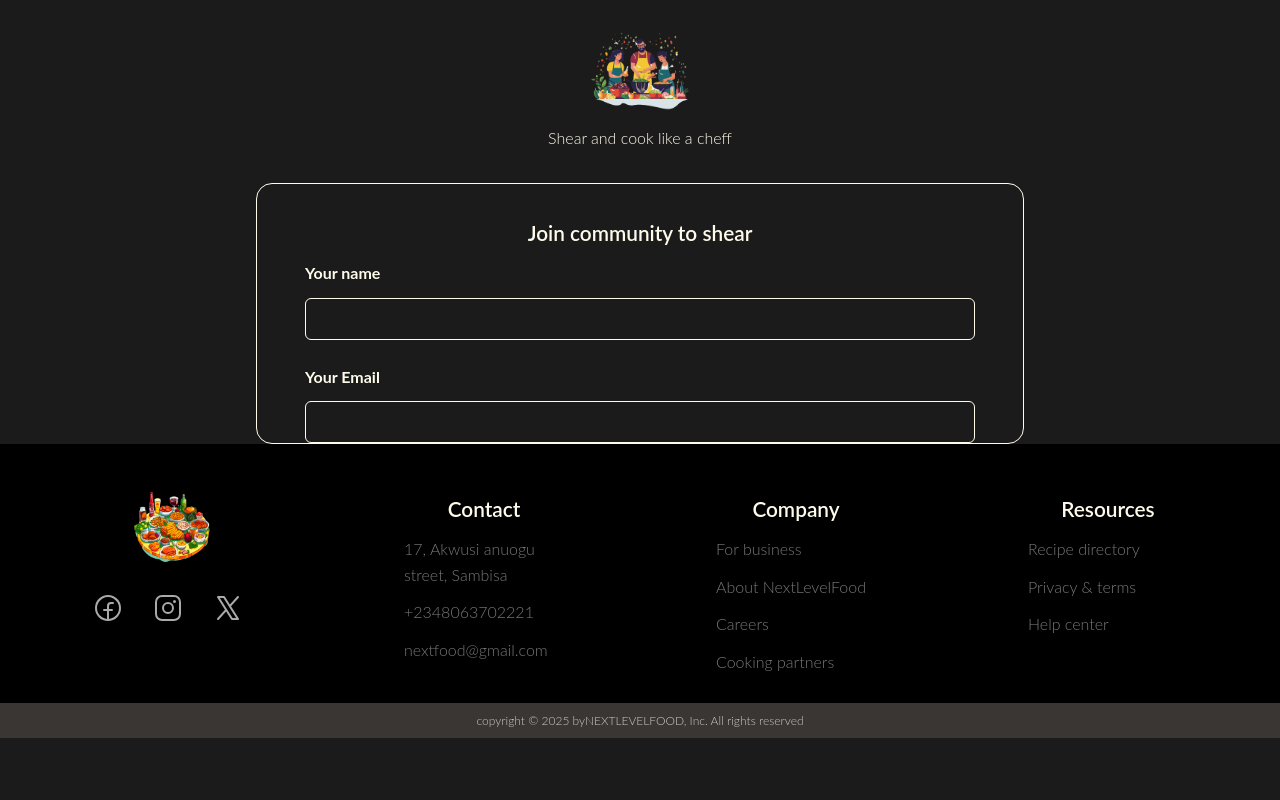
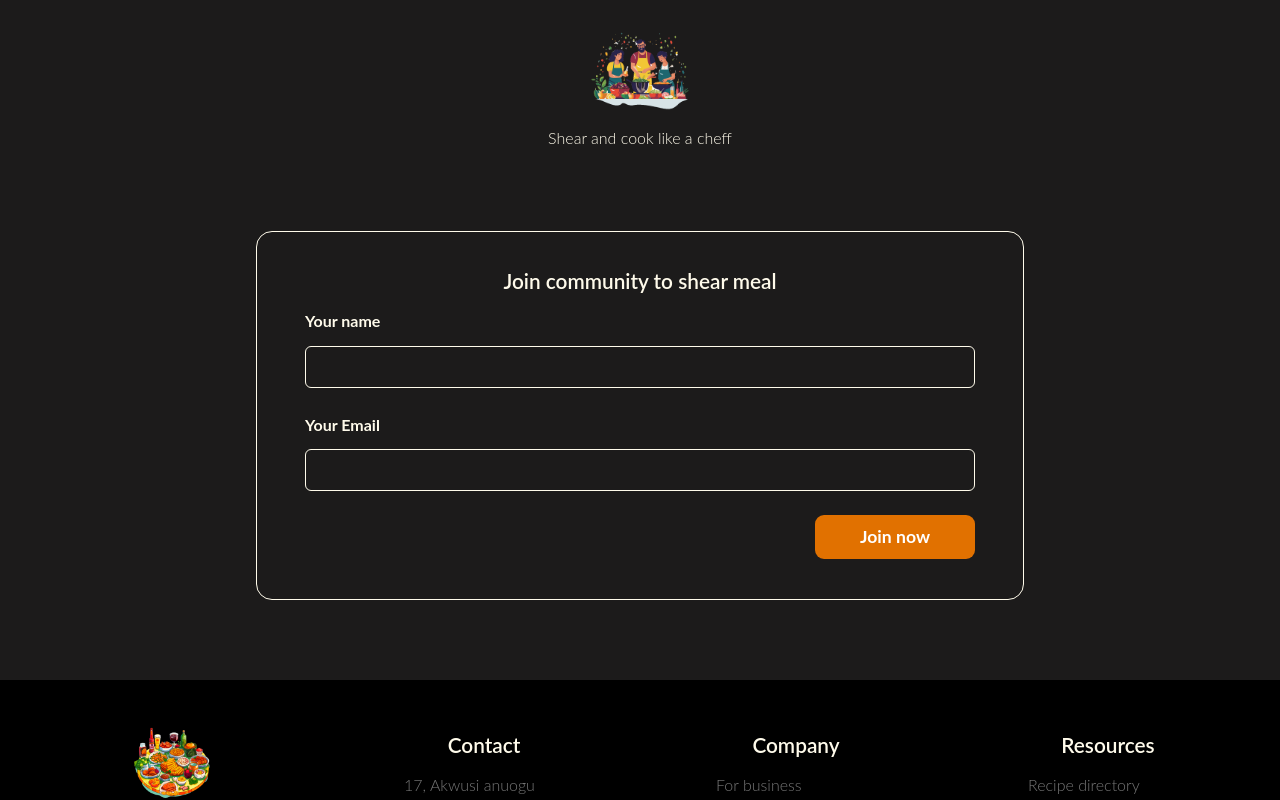
Before and after one commit to OponjousHub/foodLevel-tailwind, a React (Vite) app: page /community in a window 1280 px wide. Shown: the part 687-1487 px from the top of the page. Before the commit the page ends 1425 px from the top, so only its background shows below. Built offline with nearby package versions, Linux system fonts and the light colour scheme.

Commit message:
Completed the join us button

```diff
--- a/src/components/join-form.jsx
+++ b/src/components/join-form.jsx
@@ -1,7 +1,7 @@
 function JoinForm() {
   return (
     <form className="community-form">
-      <h2>Join community to shear</h2>
+      <h2>Join community to shear meal</h2>
       <div className="flex flex-col gap-6">
         <div className="flex flex-col gap-[12px]">
           <label htmlFor="name" className="text-amber-50 font-bold text-[1rem]">
@@ -23,6 +23,7 @@ function JoinForm() {
             className="border-1 border-solid border-amber-50 p-[7px] text-[#ccc] rounded-[6px]"
           />
         </div>
+        <button className="btnCSS w-[10rem] self-end">Join now</button>
       </div>
     </form>
   );
--- a/src/index.css
+++ b/src/index.css
@@ -42,6 +42,9 @@ body {
   .gradient2 {
     @apply bg-clip-text text-transparent bg-gradient-to-r from-[#f9b241] to-[#fd4715];
   }
+  .btnCSS {
+    @apply py-2 px-4 bg-amber-600 rounded-[9px] hover:bg-amber-700 cursor-pointer text-[#fff] text-[1.1rem] font-bold;
+  }
   .span {
     @apply bg-clip-text text-transparent bg-gradient-to-r from-[#f9b241] to-[#fd4715];
   }
@@ -61,6 +64,6 @@ body {
     @apply w-[7rem] block my-[0] mx-[auto];
   }
   .community-form {
-    @apply w-[60%] mx-auto border-1 border-solid border-amber-50 px-[3rem]  rounded-2xl;
+    @apply w-[60%] mx-auto border-1 border-solid border-amber-50 px-[3rem]  rounded-2xl pb-10 my-20;
   }
 }
--- a/src/pages/homePage.jsx
+++ b/src/pages/homePage.jsx
@@ -20,9 +20,7 @@ export default function HomePage() {
           <div className="flex gap-8 items-center mt-7">
             <p className="text-[1.4rem] text-amber-400 ">Join our community</p>
             <Link to={"meals"}>
-              <button className="py-2 px-4 bg-amber-600 rounded-[9px] hover:bg-amber-700 cursor-pointer text-[#fff] text-[1.1rem] font-bold">
-                Explore Meals
-              </button>
+              <button className="btnCSS">Explore Meals</button>
             </Link>
           </div>
         </div>
```
